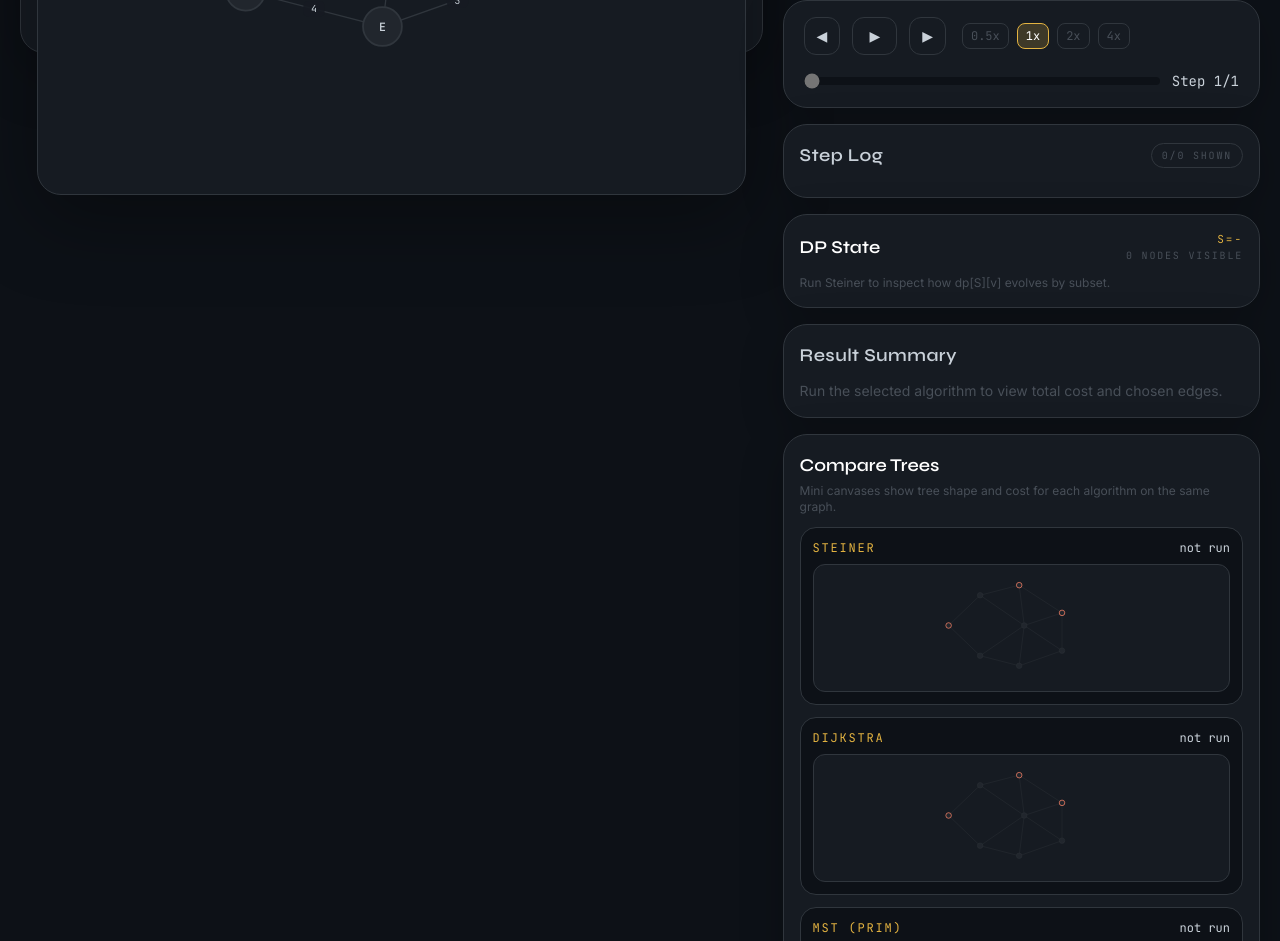
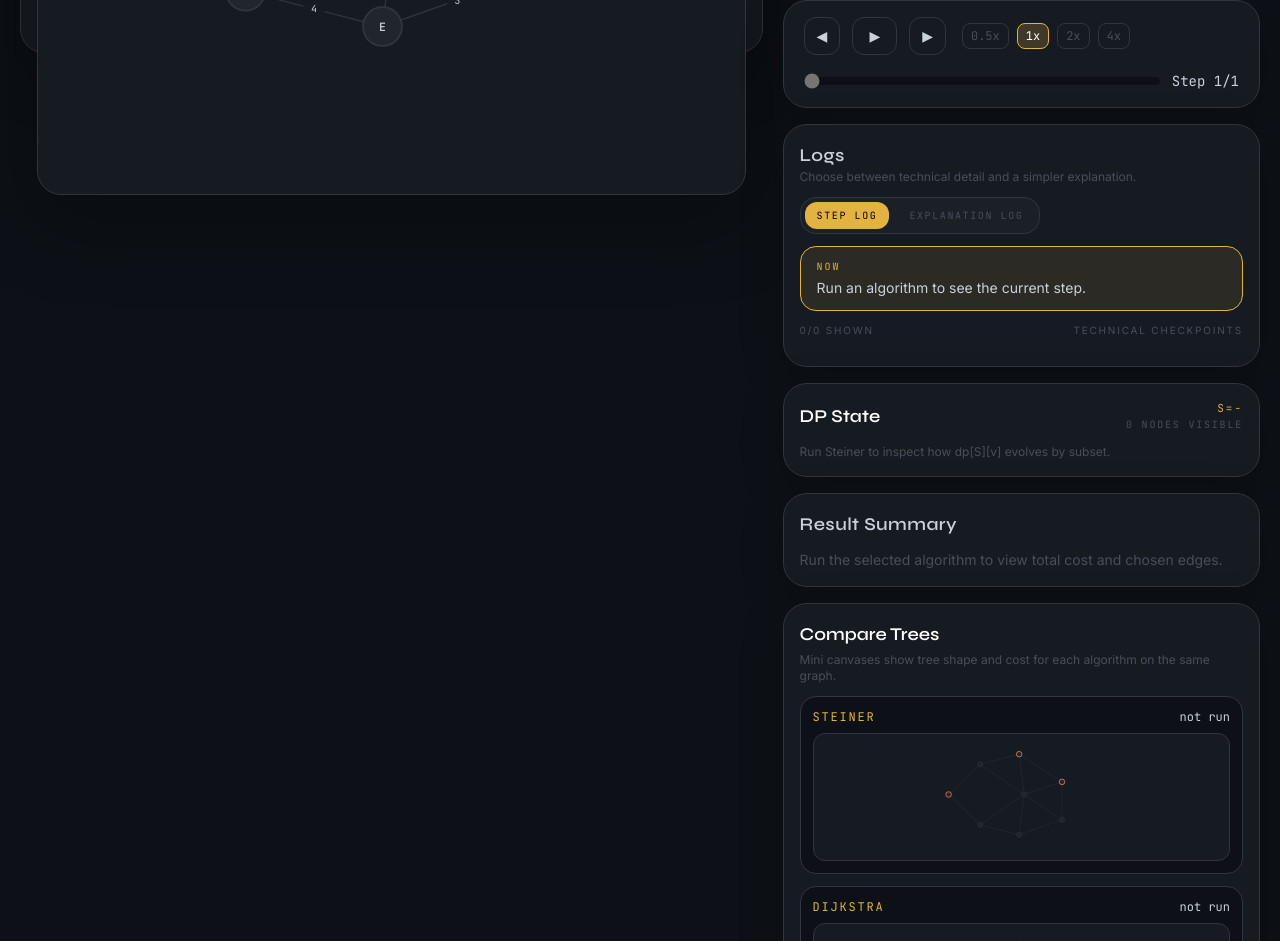
Before and after one commit to Sam27112004/Steiner_Tree_viz, a React (Vite) app: page / in a window 1280 px wide. Shown: the part 820-1761 px from the top of the page. Built offline with nearby package versions, Linux system fonts and the light colour scheme.

Commit message:
[UX] Add explanation log mode

```diff
--- a/src/components/panels/StepLog.jsx
+++ b/src/components/panels/StepLog.jsx
@@ -1,4 +1,5 @@
 import { useEffect, useMemo, useRef } from 'react'
+import { useUiStore } from '../../store/uiStore.js'
 
 const IMPORTANT_STEP_TYPES = new Set([
   'INIT_GRAPH',
@@ -19,8 +20,113 @@ const IMPORTANT_STEP_TYPES = new Set([
   'RESULT_FINAL',
 ])
 
+const LOG_TABS = [
+  { id: 'steps', label: 'Step Log' },
+  { id: 'explain', label: 'Explanation Log' },
+]
+
+const SIMPLE_STAGE_DEFINITIONS = {
+  steiner: [
+    {
+      title: 'Load the graph',
+      description: 'We bring in the graph and mark the important terminal nodes.',
+      matches: (step) => step.type === 'INIT_GRAPH',
+    },
+    {
+      title: 'Fill small cases',
+      description: 'We start with easy answers for one terminal at a time.',
+      matches: (step) => step.type === 'DP_BASE_INIT',
+    },
+    {
+      title: 'Combine terminal groups',
+      description: 'We join smaller terminal groups and keep the cheaper option.',
+      matches: (step) => step.type === 'DP_SUBSET_START' || step.type === 'DP_SPLIT_UPDATE',
+    },
+    {
+      title: 'Improve the route',
+      description: 'We move through the graph to lower the cost where possible.',
+      matches: (step) => step.type === 'DP_RELAX_UPDATE',
+    },
+    {
+      title: 'Finish the tree',
+      description: 'We highlight the final edges and show the total cost.',
+      matches: (step) => step.type === 'RESULT_FINAL',
+    },
+  ],
+  dijkstra: [
+    {
+      title: 'Load the graph',
+      description: 'We bring in the graph and choose one source terminal.',
+      matches: (step) => step.type === 'INIT_GRAPH',
+    },
+    {
+      title: 'Start from the source',
+      description: 'The search begins from one starting node.',
+      matches: (step) => step.type === 'DIJKSTRA_START',
+    },
+    {
+      title: 'Visit the closest node',
+      description: 'We always process the nearest node that is not finished yet.',
+      matches: (step) => step.type === 'VISIT_NODE',
+    },
+    {
+      title: 'Update cheaper paths',
+      description: 'If a new route is cheaper, we keep it and ignore the worse one.',
+      matches: (step) => step.type === 'RELAX_EDGE',
+    },
+    {
+      title: 'Finish the shortest-path tree',
+      description: 'The final tree is ready and the cost is shown.',
+      matches: (step) => step.type === 'DIJKSTRA_DONE' || step.type === 'RESULT_FINAL',
+    },
+  ],
+  mst: [
+    {
+      title: 'Load the graph',
+      description: 'We bring in the graph and get ready to build one full tree.',
+      matches: (step) => step.type === 'INIT_GRAPH',
+    },
+    {
+      title: 'Start the tree',
+      description: 'We begin from one node and grow the tree step by step.',
+      matches: (step) => step.type === 'MST_NODE_ADDED',
+    },
+    {
+      title: 'Pick a cheap safe edge',
+      description: 'We add the cheapest edge that still keeps the tree valid.',
+      matches: (step) => step.type === 'MST_PICK_EDGE',
+    },
+    {
+      title: 'Skip loop-making edges',
+      description: 'If an edge would create a loop, we leave it out.',
+      matches: (step) => step.type === 'MST_SKIP_EDGE',
+    },
+    {
+      title: 'Finish the spanning tree',
+      description: 'All nodes are connected and the final cost is ready.',
+      matches: (step) => step.type === 'RESULT_FINAL',
+    },
+  ],
+}
+
+function buildSimpleStages(activeTab, steps, cursor) {
+  const definitions = SIMPLE_STAGE_DEFINITIONS[activeTab] ?? SIMPLE_STAGE_DEFINITIONS.steiner
+  const seenStageIndices = definitions
+    .map((definition, stageIndex) => (steps.slice(0, cursor + 1).some(definition.matches) ? stageIndex : -1))
+    .filter((stageIndex) => stageIndex >= 0)
+  const currentStageIndex = seenStageIndices.length > 0 ? seenStageIndices[seenStageIndices.length - 1] : 0
+
+  return definitions.map((definition, stageIndex) => ({
+    ...definition,
+    state:
+      stageIndex < currentStageIndex ? 'done' : stageIndex === currentStageIndex ? 'current' : 'pending',
+  }))
+}
+
 function StepLog({ steps, cursor }) {
   const activeStepRef = useRef(null)
+  const activePanel = useUiStore((state) => state.activePanel)
+  const setActivePanel = useUiStore((state) => state.setActivePanel)
 
   useEffect(() => {
     activeStepRef.current?.scrollIntoView({ block: 'nearest', behavior: 'smooth' })
@@ -32,6 +138,8 @@ function StepLog({ steps, cursor }) {
   )
 
   const currentStep = steps[cursor]
+  const activeTab = useUiStore((state) => state.activePanel)
+  const simpleStages = useMemo(() => buildSimpleStages(activeTab, steps, cursor), [activeTab, cursor, steps])
 
   const rows = useMemo(
     () =>
@@ -60,27 +168,90 @@ function StepLog({ steps, cursor }) {
     [activeStepRef, cursor, importantSteps, steps],
   )
 
+  const simpleRows = useMemo(
+    () =>
+      simpleStages.map((stage) => (
+        <li
+          key={stage.title}
+          className={`rounded-2xl border px-3 py-2.5 ${
+            stage.state === 'current'
+              ? 'border-[var(--color-consider)] bg-[rgba(227,179,65,0.12)] shadow-[0_0_0_1px_rgba(227,179,65,0.25)]'
+              : stage.state === 'done'
+                ? 'border-border bg-[rgba(255,255,255,0.03)]'
+                : 'border-transparent bg-[rgba(255,255,255,0.02)] opacity-75'
+          }`}
+        >
+          <div className="mb-1 flex items-center justify-between gap-3">
+            <p className="font-mono text-[10px] uppercase tracking-[0.18em] text-[var(--color-consider)]">
+              {stage.title}
+            </p>
+            <span className="font-mono text-[10px] uppercase tracking-[0.16em] text-[var(--color-visited)]">
+              {stage.state}
+            </span>
+          </div>
+          <p className="text-sm leading-5 text-[var(--color-node-text)]">{stage.description}</p>
+        </li>
+      )),
+    [simpleStages],
+  )
+
   return (
     <section className="flex h-full flex-col rounded-3xl border border-border bg-surface p-4 shadow-[0_12px_44px_rgba(0,0,0,0.22)]">
-      <div className="mb-3 flex items-center justify-between gap-3">
+      <div className="mb-3 flex flex-wrap items-center justify-between gap-3">
+        <div>
           <h2 className="font-display text-lg font-semibold tracking-wide text-[var(--color-node-text)]">
-          Step Log
+            Logs
           </h2>
-        <span className="rounded-full border border-border px-2.5 py-1 font-mono text-[10px] uppercase tracking-[0.18em] text-[var(--color-visited)]">
-          {importantSteps.length}/{steps.length} shown
-        </span>
+          <p className="text-xs text-[var(--color-visited)]">Choose between technical detail and a simpler explanation.</p>
+        </div>
+        <div className="flex items-center gap-2 rounded-2xl border border-border bg-[rgba(255,255,255,0.02)] p-1">
+          {LOG_TABS.map((tab) => (
+            <button
+              key={tab.id}
+              type="button"
+              onClick={() => setActivePanel(tab.id)}
+              className={`rounded-xl px-3 py-1.5 font-mono text-[10px] uppercase tracking-[0.16em] transition-colors ${
+                activePanel === tab.id
+                  ? 'bg-[var(--color-consider)] text-black'
+                  : 'text-[var(--color-visited)] hover:text-[var(--color-node-text)]'
+              }`}
+            >
+              {tab.label}
+            </button>
+          ))}
+        </div>
       </div>
 
-      {currentStep ? (
+      {activePanel === 'steps' ? (
+        <>
           <div className="mb-3 rounded-2xl border border-[var(--color-consider)] bg-[rgba(227,179,65,0.1)] px-4 py-3">
             <p className="mb-1 font-mono text-[10px] uppercase tracking-[0.2em] text-[var(--color-consider)]">
               Now
             </p>
-          <p className="text-sm leading-5 text-[var(--color-node-text)]">{currentStep.explanation}</p>
+            <p className="text-sm leading-5 text-[var(--color-node-text)]">{currentStep?.explanation ?? 'Run an algorithm to see the current step.'}</p>
           </div>
-      ) : null}
 
-      <ol className="min-h-0 flex-1 space-y-2 overflow-y-auto pr-1 lg:max-h-[320px]">{rows}</ol>
+          <div className="mb-3 flex items-center justify-between gap-3 text-[10px] uppercase tracking-[0.18em] text-[var(--color-visited)]">
+            <span>{importantSteps.length}/{steps.length} shown</span>
+            <span>technical checkpoints</span>
+          </div>
+
+          <ol className="min-h-0 flex-1 space-y-2 overflow-y-auto pr-1 lg:max-h-[280px]">{rows}</ol>
+        </>
+      ) : (
+        <>
+          <div className="mb-3 rounded-2xl border border-[var(--color-consider)] bg-[rgba(227,179,65,0.1)] px-4 py-3">
+            <p className="mb-1 font-mono text-[10px] uppercase tracking-[0.2em] text-[var(--color-consider)]">
+              In plain words
+            </p>
+            <p className="text-sm leading-5 text-[var(--color-node-text)]">
+              This view shows the algorithm story in a few easy checkpoints.
+            </p>
+          </div>
+
+          <ol className="min-h-0 flex-1 space-y-2 overflow-y-auto pr-1 lg:max-h-[280px]">{simpleRows}</ol>
+        </>
+      )}
     </section>
   )
 }
```
Also changed, not shown: 1 other file (tests, documents, lock files or other folders). Lines whose indentation alone changed are shown as unchanged.
